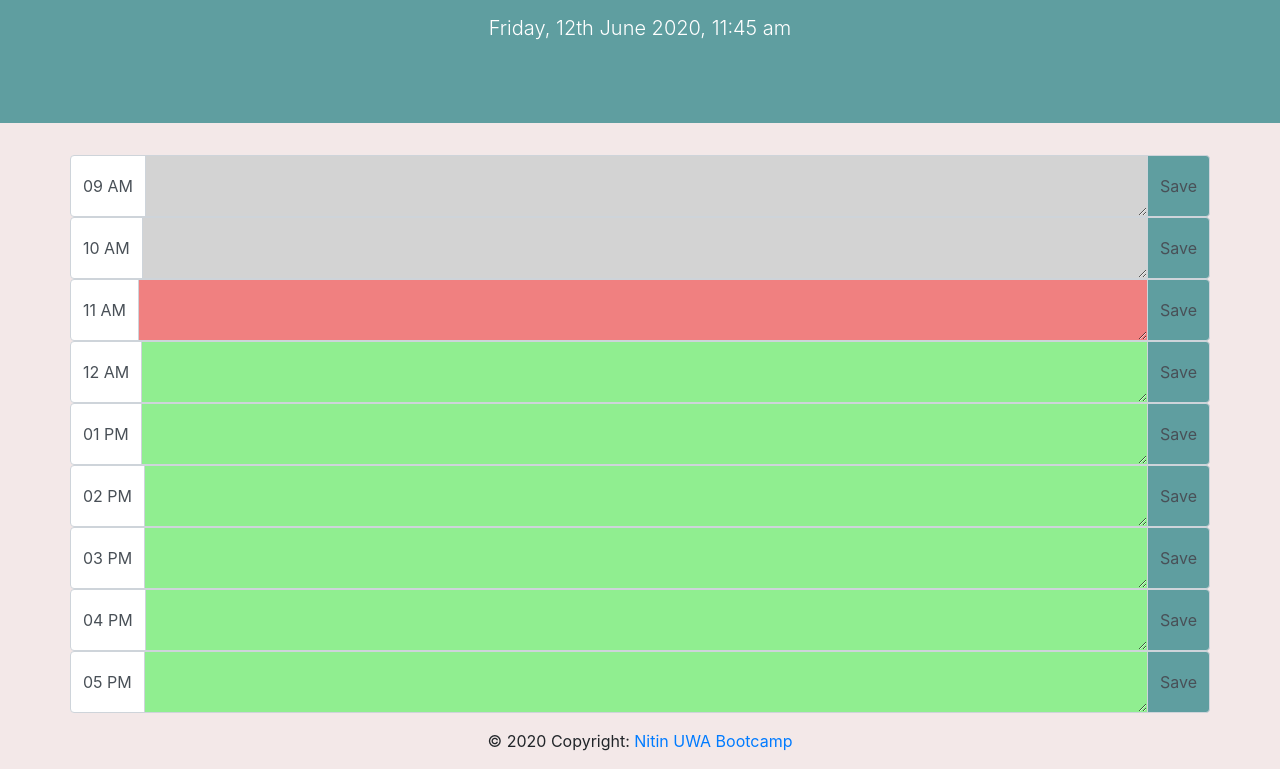
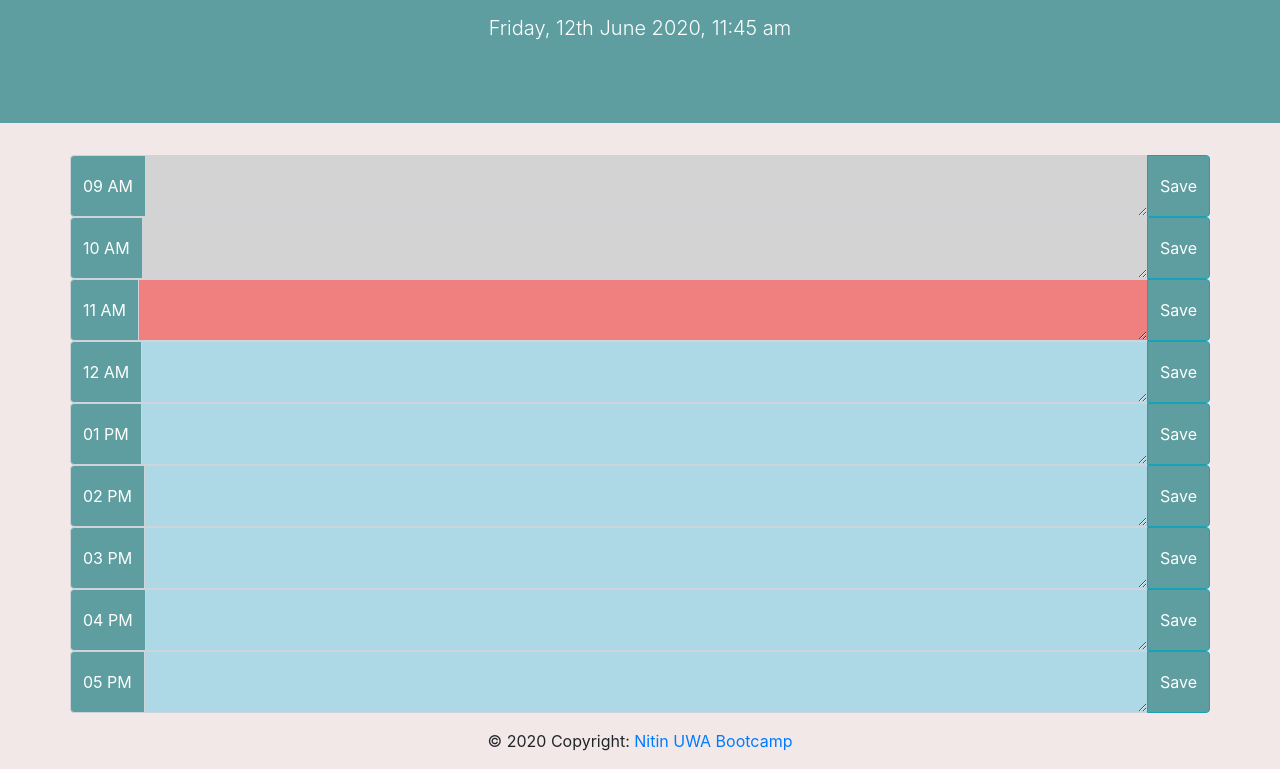
Before and after one commit to nitinmuk/work-day-scheduler, a plain HTML site: page index.html in a window 1280 px wide. Shown: the part 172-941 px from the top of the page. Drawn offline with nearby package versions, Linux system fonts and the light colour scheme.

Commit message:
Updated html to make save a button and added logic for pm to render correct color

```diff
--- a/assets/css/style.css
+++ b/assets/css/style.css
@@ -14,23 +14,25 @@ h5,.jumbotron
 }
 .time-block
 {
-    background-color: white;
+    color: white;
+    background-color: cadetblue;
     border-style: groove;
+
 }
 .event-block
 {
     background-color:lightgray;
     border-style: groove;
 }
-.save-block
+.save-btn
 {
+    color: white;
     background-color: cadetblue;
-    cursor: pointer;
     border-style: groove;
 }
 
 /**
-* event color code is gray for past, coral for present and green for future
+* event color code is gray for past, coral for present and blue for future
 */
 .past
 {
@@ -42,5 +44,5 @@ h5,.jumbotron
 }
 .future
 {
-    background-color: lightgreen;
+    background-color: lightblue;
 }
--- a/assets/js/script.js
+++ b/assets/js/script.js
@@ -1,5 +1,5 @@
 $(document).ready(function () {
-    $(document).on("click", ".save-block", saveEventDetails);
+    $(document).on("click", ".save-btn", saveEventDetails);
     setInterval(function () {
         renderTime();
         renderEventColorCode();
@@ -15,7 +15,11 @@ $(document).ready(function () {
             //console.log(item);
             const blockHour = parseInt($(item).attr("data-time"));
             // console.log(typeof(blockHour));
-            const currentTimeHour = parseInt(moment().format('h'));
+            var currentTimeHour = parseInt(moment().format('h'));
+            if(moment().format('a') == "pm")
+            {
+                currentTimeHour += 12;
+            }
             if (blockHour === currentTimeHour) {
                 resetTimeClass(item, "present");
             }
--- a/index.html
+++ b/index.html
@@ -41,8 +41,8 @@
                 </div>
                 <textarea class="form-control event-block" id="event-block-9" data-time = "9" aria-label="event textarea"></textarea>
                 <div class="input-group-append">
-                    <span class="input-group-text save-block" >Save</span>
-                </div>
+                    <button class="btn btn-outline-info save-btn" type="button">Save</button>
+                  </div>
             </div>
         </div>
     </div>
@@ -54,7 +54,7 @@
                 </div>
                 <textarea class="form-control event-block" id="event-block-10" data-time = "10" aria-label="event textarea"></textarea>
                 <div class="input-group-append">
-                    <span class="input-group-text save-block">Save</span>
+                    <button class="btn btn-outline-info save-btn" type="button">Save</button>
                 </div>
             </div>
         </div>
@@ -67,7 +67,7 @@
                 </div>
                 <textarea class="form-control event-block" id="event-block-11" data-time = "11" aria-label="event textarea"></textarea>
                 <div class="input-group-append">
-                    <span class="input-group-text save-block">Save</span>
+                    <button class="btn btn-outline-info save-btn" type="button">Save</button>
                 </div>
             </div>
         </div>
@@ -80,7 +80,7 @@
                 </div>
                 <textarea class="form-control event-block" id="event-block-12" data-time = "12" aria-label="event textarea"></textarea>
                 <div class="input-group-append">
-                    <span class="input-group-text save-block">Save</span>
+                    <button class="btn btn-outline-info save-btn" type="button">Save</button>
                 </div>
             </div>
         </div>
@@ -93,7 +93,7 @@
                 </div>
                 <textarea class="form-control event-block" id="event-block-13" data-time = "13" aria-label="event textarea"></textarea>
                 <div class="input-group-append">
-                    <span class="input-group-text save-block">Save</span>
+                    <button class="btn btn-outline-info save-btn" type="button">Save</button>
                 </div>
             </div>
         </div>
@@ -106,7 +106,7 @@
                 </div>
                 <textarea class="form-control event-block" id="event-block-14" data-time = "14" aria-label="event textarea"></textarea>
                 <div class="input-group-append">
-                    <span class="input-group-text save-block">Save</span>
+                    <button class="btn btn-outline-info save-btn" type="button">Save</button>
                 </div>
             </div>
         </div>
@@ -119,7 +119,7 @@
                 </div>
                 <textarea class="form-control event-block" id="event-block-15" data-time = "15" aria-label="event textarea"></textarea>
                 <div class="input-group-append">
-                    <span class="input-group-text save-block">Save</span>
+                    <button class="btn btn-outline-info save-btn" type="button">Save</button>
                 </div>
             </div>
         </div>
@@ -132,7 +132,7 @@
                 </div>
                 <textarea class="form-control event-block" id="event-block-16" data-time = "16" aria-label="event textarea"></textarea>
                 <div class="input-group-append">
-                    <span class="input-group-text save-block">Save</span>
+                    <button class="btn btn-outline-info save-btn" type="button">Save</button>
                 </div>
             </div>
         </div>
@@ -145,7 +145,7 @@
                 </div>
                 <textarea class="form-control event-block" id="event-block-17" data-time = "17" aria-label="event textarea"></textarea>
                 <div class="input-group-append">
-                    <span class="input-group-text save-block">Save</span>
+                    <button class="btn btn-outline-info save-btn" type="button">Save</button>
                 </div>
             </div>
         </div>
```
